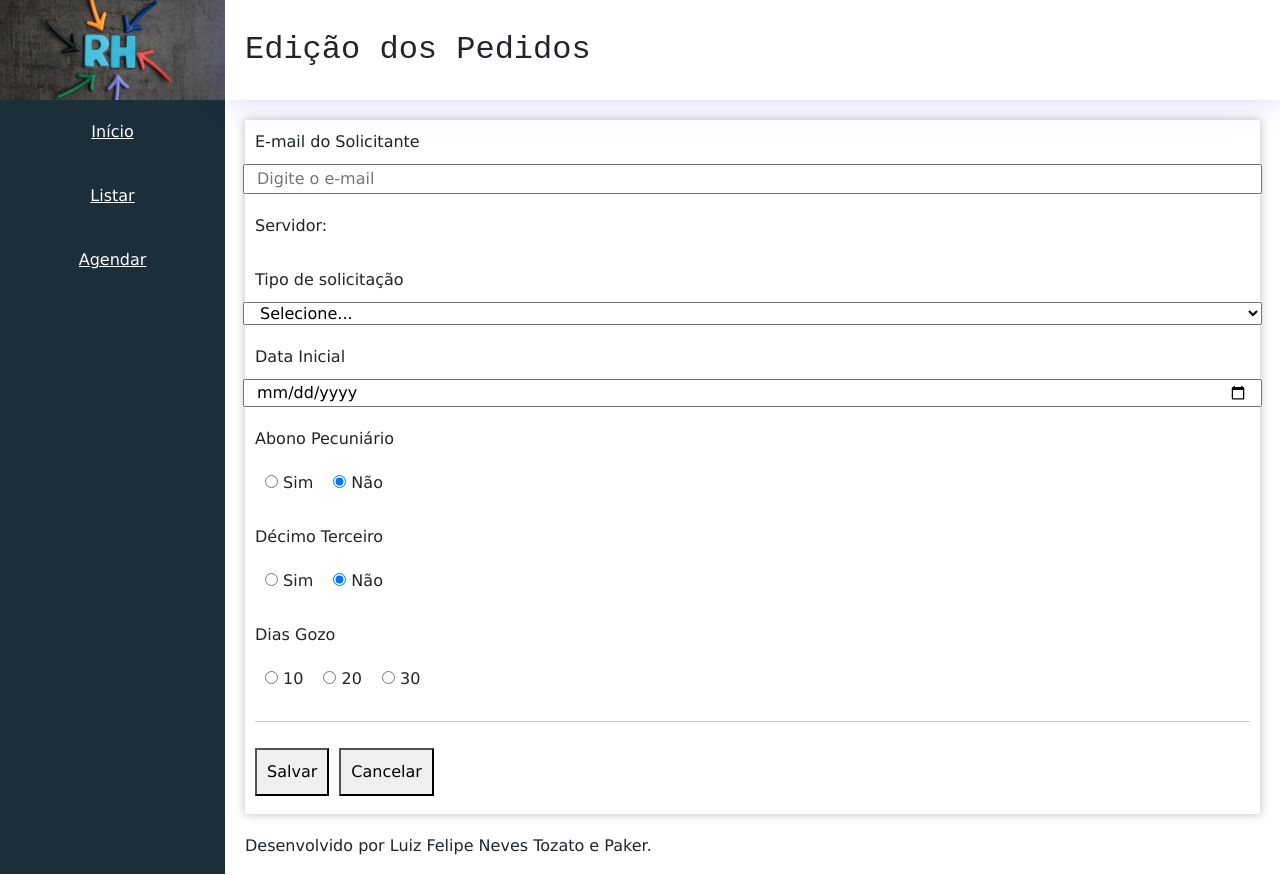
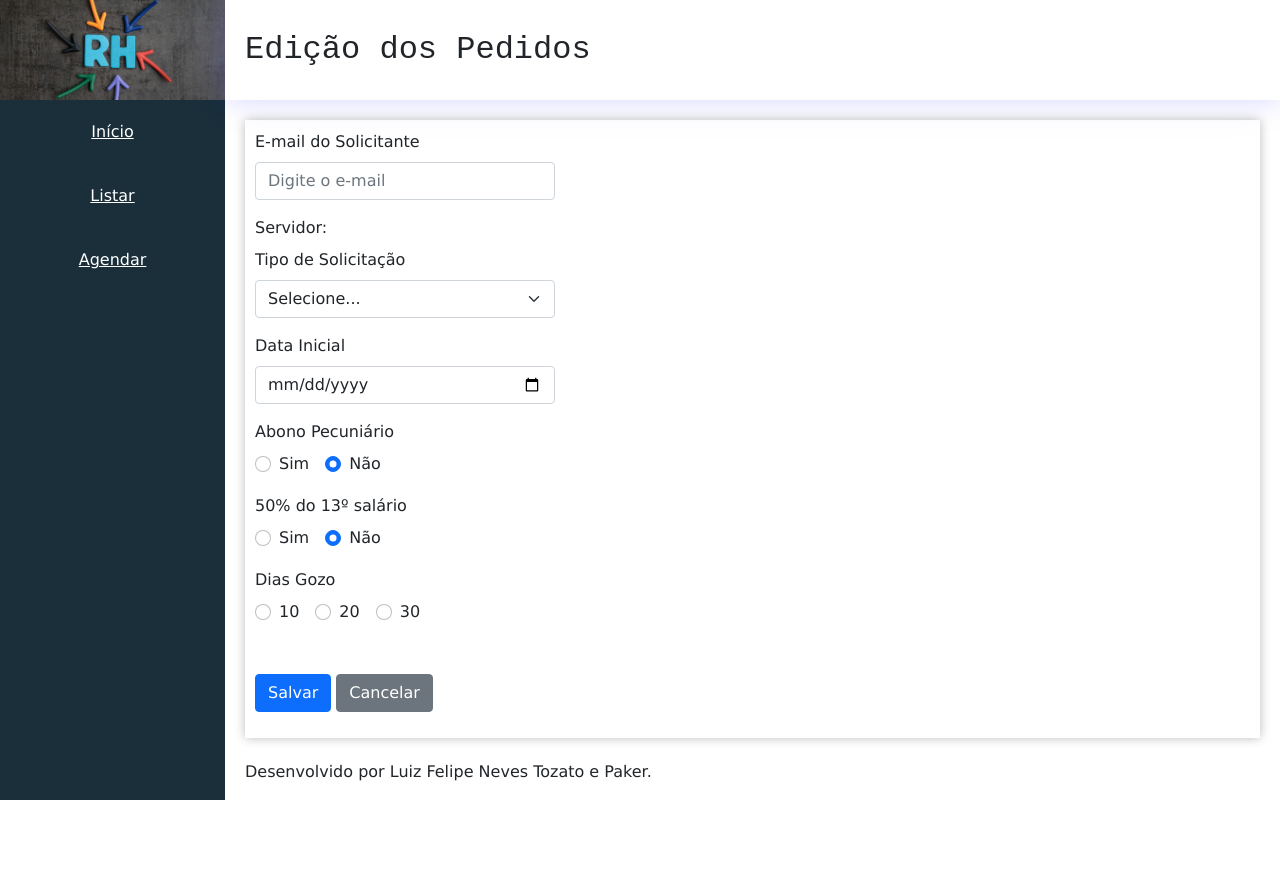
Before and after one commit to LuizTozato/siterh, a React (Create React App) app in the folder siterh/: page /atualizar/1 in a window 1280 px wide. After the commit the page ends 801 px from the top, so only its background shows below. Built offline with nearby package versions, Linux system fonts and the light colour scheme; no server answers.

Commit message:
Bootstrap implementation on Atualizar page

```diff
--- a/siterh/src/components/atualizar/Atualizar.css
+++ b/siterh/src/components/atualizar/Atualizar.css
@@ -1,22 +1,3 @@
-.form-atualizar .row > label:first-child {
-    display: block;
-    margin-bottom: 10px;
+.div-root-atualizar {
+    width: 300px;
 }
-
-.form-atualizar .row {
-    margin-bottom: 20px;
-}
-
-.radio_group label {
-    margin: 10px;
-}
-
-.form-atualizar div.buttons {
-    display: flex;
-}
-
-.form-atualizar div.buttons button {
-    margin-top: 10px;
-    margin-right: 10px;
-    padding: 10px;
-}
--- a/siterh/src/components/atualizar/Atualizar.jsx
+++ b/siterh/src/components/atualizar/Atualizar.jsx
@@ -2,6 +2,8 @@ import React, {Component} from "react"
 import './Atualizar.css'
 import axios from "axios"
 import Main from "../template/Main"
+import { Button, Form } from "react-bootstrap"
+import 'bootstrap/dist/css/bootstrap.min.css'
 
 const initialState = {
     pedido: {
@@ -114,23 +116,27 @@ export default class Atualizar extends Component {
     renderForm() {
         //JSX que renderizará o formulário
         return (
-            <form className="form-atualizar">
-                <div className="row">
-                    <label>E-mail do Solicitante</label>
-                    <input
+            <div>
+                <div className="div-root-atualizar">
+                    <Form>
+                        <Form.Label>E-mail do Solicitante</Form.Label>
+                        <Form.Group className="mb-3">
+                            <Form.Control
                                 type="email"
                                 name="email_solicitante"
                                 value={this.state.pedido.email_solicitante}
                                 onChange={e => this.setPedido({email_solicitante: e.target.value})}
                                 placeholder="Digite o e-mail">
-                    </input>
-                </div>
-                <div className="row">
-                    <label>Servidor: {this.state.pedido.id_servidor}</label>
-                </div>
-                <div className="row">
-                    <label>Tipo de solicitação</label>
-                    <select name="tipo"
+                            </Form.Control>
+                        </Form.Group>
+
+                        <Form.Label>Servidor: {this.state.pedido.id_servidor}</Form.Label>
+                        <br/>
+
+                        <Form.Label>Tipo de Solicitação</Form.Label>
+                        <Form.Group className="mb-3">
+                            <Form.Select
+                                    name="tipo"
                                     value={this.state.pedido.tipo}
                                     onChange={e => this.setPedido({tipo: e.target.value})}>
                                 <option key="0" value="">Selecione...</option>
@@ -138,96 +144,104 @@ export default class Atualizar extends Component {
                                 <option value="fp">Férias Prêmio</option>
                                 <option value="fc">Férias Crédito</option>
                                 <option value="bh">Banco de Horas</option>
-                    </select>
-                </div>
-                <div className="row">
-                    <label>Data Inicial</label>
-                    <input type="date"
+                            </Form.Select>
+                        </Form.Group>
+
+                        <Form.Label>Data Inicial</Form.Label>
+                        <Form.Group className="mb-3">
+                            <Form.Control
+                                type="date"
                                 name="data_inicial"
                                 value={this.state.pedido.data_inicial}
                                 onChange={e => this.setPedido({data_inicial: e.target.value})}>
-                    </input>
-                </div>
-                <div className="row">
-                    <label>Abono Pecuniário</label>
-                    <div className="radio_group">
-                        <label>
-                            <input type="radio"
+                            </Form.Control>
+                        </Form.Group>
+
+                        <Form.Label>Abono Pecuniário</Form.Label>
+                        <Form.Group className="mb-3">
+                            <Form.Check
+                                inline
+                                type="radio"
                                 name="abono"
                                 checked={this.state.pedido.abono}
                                 onChange={() => this.setPedido({abono: true})}
-                            /> Sim
-                        </label>
-                        <label>
-                            <input
+                                label="Sim">
+                            </Form.Check>
+                            <Form.Check
+                                inline
                                 type="radio"
                                 name="abono"
                                 checked={!this.state.pedido.abono}
                                 onChange={() => this.setPedido({abono: false})}
-                            /> Não
-                        </label>
-                    </div>
-                </div>
-                <div className="row">
-                    <label>Décimo Terceiro</label>
-                    <div className="radio_group">
-                        <label>
-                            <input type="radio"
+                                label="Não">
+                            </Form.Check>
+                        </Form.Group>
+
+                        <Form.Label>50% do 13º salário</Form.Label>
+                        <Form.Group className="mb-3">
+                            <Form.Check
+                                inline
+                                type="radio"
                                 name="decimo_terceiro"
                                 checked={this.state.pedido.decimo_terceiro}
                                 onChange={() => this.setPedido({decimo_terceiro: true})}
-                            /> Sim
-                        </label>
-                        <label>
-                            <input
+                                label="Sim">
+                            </Form.Check>
+                            <Form.Check
+                                inline
                                 type="radio"
                                 name="decimo_terceiro"
                                 checked={!this.state.pedido.decimo_terceiro}
                                 onChange={() => this.setPedido({decimo_terceiro: false})}
-                            /> Não
-                        </label>
-                    </div>
-                </div>
-                <div className="row">
-                    <label>Dias Gozo</label>
-                    <div className="radio_group">
-                        <label>
-                            <input type="radio"
+                                label="Não">
+                            </Form.Check>
+                        </Form.Group>
+
+                        <Form.Label>Dias Gozo</Form.Label>
+                        <Form.Group className="mb-5">
+                            <Form.Check
+                                inline
+                                type="radio"
                                 name="dias_gozo"
                                 checked={this.state.pedido.dias_gozo === 10}
                                 onChange={() => this.setPedido({dias_gozo: 10})}
-                            /> 10
-                        </label>
-                        <label>
-                            <input type="radio"
+                                label="10">
+                            </Form.Check>
+                            <Form.Check
+                                inline
+                                type="radio"
                                 name="dias_gozo"
                                 checked={this.state.pedido.dias_gozo === 20}
                                 onChange={() => this.setPedido({dias_gozo: 20})}
-                            /> 20
-                        </label>
-                        <label>
-                            <input type="radio"
+                                label="20">
+                            </Form.Check>
+                            <Form.Check
+                                inline
+                                type="radio"
                                 name="dias_gozo"
                                 checked={this.state.pedido.dias_gozo === 30}
                                 onChange={() => this.setPedido({dias_gozo: 30})}
-                            /> 30
-                        </label>
-                    </div>
-                </div>
-                <hr/>
-                <div className="buttons">
-                    <button
+                                label="30">
+                            </Form.Check>
+                        </Form.Group>
+
+                        <Form.Group className="mb-3">
+                            <Button
+                                    variant="primary"
                                     onClick={e => this.salvar(e)}>
                                 Salvar
-                    </button>
-                    <button
+                            </Button>{' '}
+                            <Button
+                                    variant="secondary"
                                     onClick={e => this.cancelar(e)}>
                                 Cancelar
-                    </button>
+                            </Button>
+                        </Form.Group>
+
+                    </Form>
                 </div>
-
                 <h4 id="textoResposta"></h4>
-            </form>
+            </div>
         )
     }
 
--- a/siterh/src/components/pedidos/Pedido.jsx
+++ b/siterh/src/components/pedidos/Pedido.jsx
@@ -209,7 +209,7 @@ export default class Pedido extends Component {
                         </Form.Group>
 
                         <Form.Label>Dias Gozo</Form.Label>
-                        <Form.Group className="mb-3">
+                        <Form.Group className="mb-5">
                             <Form.Check
                                 inline
                                 type="radio"
```
Lines whose indentation alone changed are shown as unchanged.
